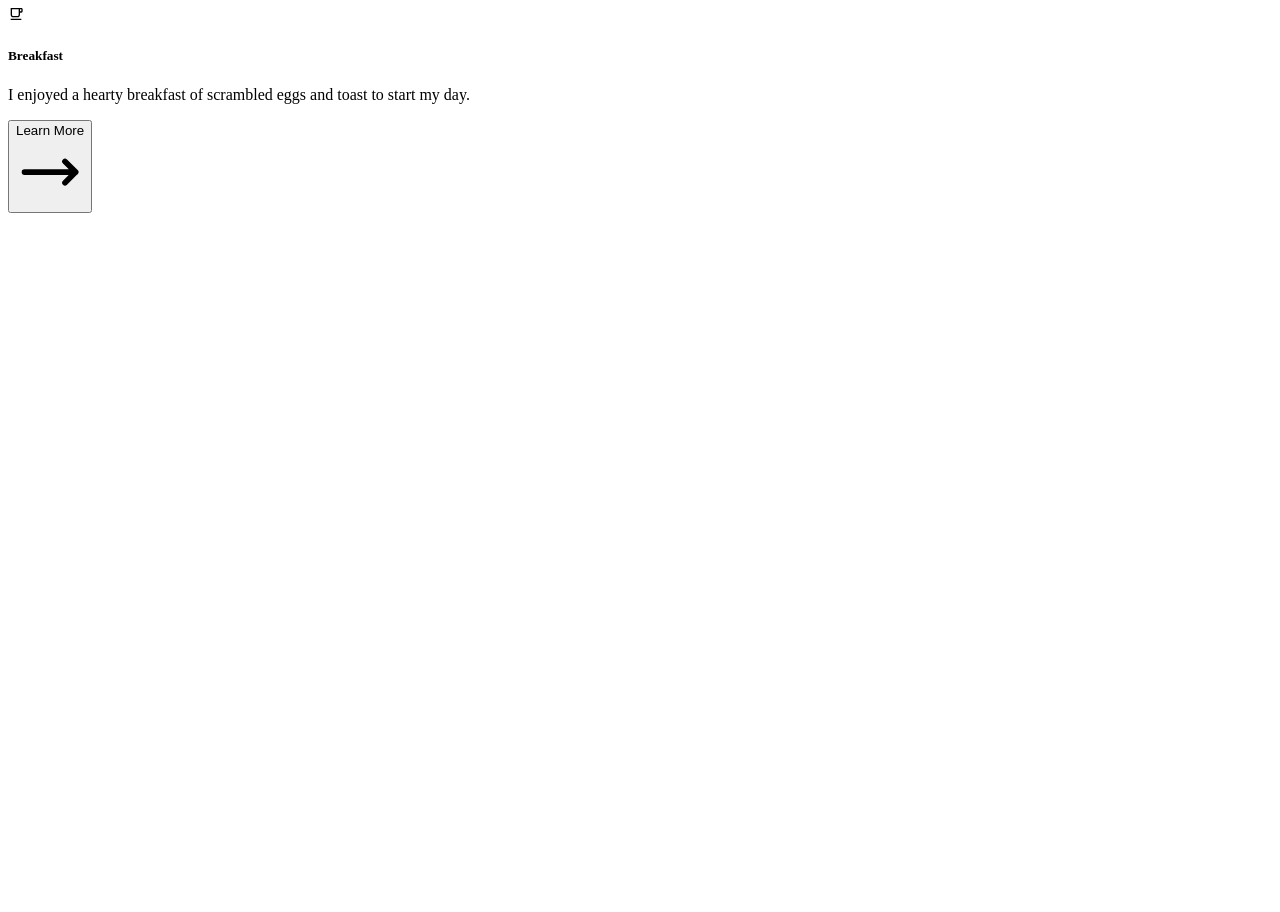
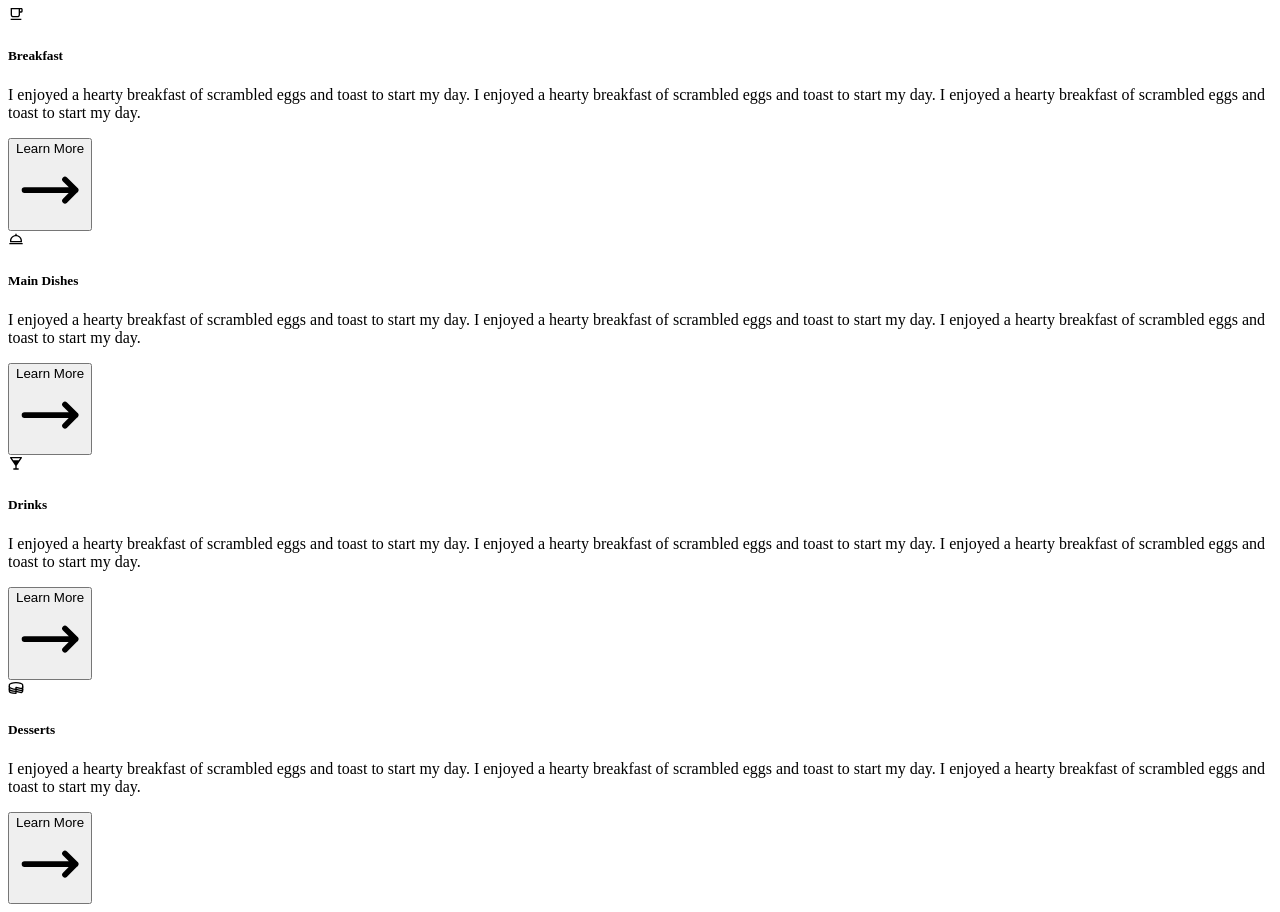
Before and after one commit to mfelfelani72/restaurant, a React (Create React App) app in the folder frontend/: page / in a window 1280 px wide. Shown: the part 3180-4092 px from the top of the page. Before the commit the page ends 3401 px from the top, so only its background shows below. Built offline with nearby package versions, Linux system fonts and the light colour scheme.

Commit message:
card-landing

```diff
--- a/frontend/src/components/theme/default/CardLandingPage.jsx
+++ b/frontend/src/components/theme/default/CardLandingPage.jsx
@@ -1,6 +1,9 @@
 import React from 'react'
 
 import { MdOutlineFreeBreakfast } from "react-icons/md";
+import { BiDish } from "react-icons/bi";
+import { BiSolidDrink } from "react-icons/bi";
+import { TbBrandCakephp } from "react-icons/tb";
 
 import {
     Card,
@@ -19,21 +22,19 @@ function CardLandingPage() {
                     <Typography
                         variant="h3"
                         color="black"
-                        className="text-center m-10 text-3xl md:text-4xl lg:text-5xl"
+                        className="text-center m-10 mt-12 text-3xl md:text-4xl lg:text-5xl"
                     >
                         Browse Our Menu
                     </Typography>
                 </div>
 
-                <div className='flex px-[4rem] py-[2rem] pt-[1rem]'>
+                <div className='flex flex-wrap justify-center px-[4rem] py-[2rem] pt-[0.1rem]'>
 
-                    <Card className="m-2 w-[18rem] h-[25rem]">
+                    <Card className="sm:basis-1 m-4  h-full">
                         <CardBody>
-                            <div className='mx-[6rem]'>
+                            <div className='mx-[8rem]'>
                                 <MdOutlineFreeBreakfast className=' text-5xl bg-[#f1f1f1] rounded-lg' />
                             </div>
-
-
 
                             <div className='mt-7 text-center'>
                                 <Typography variant="h5" color="blue-gray" className="mb-2">
@@ -45,10 +46,157 @@ function CardLandingPage() {
                                     I enjoyed a hearty breakfast of
                                     scrambled  eggs and toast
                                     to start my day.
+                                    I enjoyed a hearty breakfast of
+                                    scrambled  eggs and toast
+                                    to start my day.
+                                    I enjoyed a hearty breakfast of
+                                    scrambled  eggs and toast
+                                    to start my day.
                                 </Typography>
                             </div>
                         </CardBody>
-                        <CardFooter className="pt-20 ">
+                        <CardFooter className="">
+                            <a href="#" className="inline-block ">
+                                <Button size="sm" variant="text" className="flex items-center gap-2 bottom-0 text-[#ae353f]">
+                                    Learn More
+                                    <svg
+                                        xmlns="http://www.w3.org/2000/svg"
+                                        fill="none"
+                                        viewBox="0 0 24 24"
+                                        strokeWidth={2}
+                                        stroke="currentColor"
+                                        className="h-4 w-4 "
+                                    >
+                                        <path
+                                            strokeLinecap="round"
+                                            strokeLinejoin="round"
+                                            d="M17.25 8.25L21 12m0 0l-3.75 3.75M21 12H3"
+                                        />
+                                    </svg>
+                                </Button>
+                            </a>
+                        </CardFooter>
+                    </Card>
+                    <Card className="sm:basis-1 m-4  h-full">
+                        <CardBody>
+                            <div className='mx-[8rem]'>
+                                <BiDish className=' text-5xl bg-[#f1f1f1] rounded-lg' />
+                            </div>
+
+                            <div className='mt-7 text-center'>
+                                <Typography variant="h5" color="blue-gray" className="mb-2">
+                                Main Dishes
+                                </Typography>
+                            </div>
+                            <div className='mt-5 text-center'>
+                                <Typography>
+                                    I enjoyed a hearty breakfast of
+                                    scrambled  eggs and toast
+                                    to start my day.
+                                    I enjoyed a hearty breakfast of
+                                    scrambled  eggs and toast
+                                    to start my day.
+                                    I enjoyed a hearty breakfast of
+                                    scrambled  eggs and toast
+                                    to start my day.
+                                </Typography>
+                            </div>
+                        </CardBody>
+                        <CardFooter className="">
+                            <a href="#" className="inline-block ">
+                                <Button size="sm" variant="text" className="flex items-center gap-2 bottom-0 text-[#ae353f]">
+                                    Learn More
+                                    <svg
+                                        xmlns="http://www.w3.org/2000/svg"
+                                        fill="none"
+                                        viewBox="0 0 24 24"
+                                        strokeWidth={2}
+                                        stroke="currentColor"
+                                        className="h-4 w-4 "
+                                    >
+                                        <path
+                                            strokeLinecap="round"
+                                            strokeLinejoin="round"
+                                            d="M17.25 8.25L21 12m0 0l-3.75 3.75M21 12H3"
+                                        />
+                                    </svg>
+                                </Button>
+                            </a>
+                        </CardFooter>
+                    </Card>
+                    <Card className="sm:basis-1 m-4  h-full">
+                        <CardBody>
+                            <div className='mx-[8rem]'>
+                                <BiSolidDrink className=' text-5xl bg-[#f1f1f1] rounded-lg' />
+                            </div>
+
+                            <div className='mt-7 text-center'>
+                                <Typography variant="h5" color="blue-gray" className="mb-2">
+                                    Drinks
+                                </Typography>
+                            </div>
+                            <div className='mt-5 text-center'>
+                                <Typography>
+                                    I enjoyed a hearty breakfast of
+                                    scrambled  eggs and toast
+                                    to start my day.
+                                    I enjoyed a hearty breakfast of
+                                    scrambled  eggs and toast
+                                    to start my day.
+                                    I enjoyed a hearty breakfast of
+                                    scrambled  eggs and toast
+                                    to start my day.
+                                </Typography>
+                            </div>
+                        </CardBody>
+                        <CardFooter className="">
+                            <a href="#" className="inline-block ">
+                                <Button size="sm" variant="text" className="flex items-center gap-2 bottom-0 text-[#ae353f]">
+                                    Learn More
+                                    <svg
+                                        xmlns="http://www.w3.org/2000/svg"
+                                        fill="none"
+                                        viewBox="0 0 24 24"
+                                        strokeWidth={2}
+                                        stroke="currentColor"
+                                        className="h-4 w-4 "
+                                    >
+                                        <path
+                                            strokeLinecap="round"
+                                            strokeLinejoin="round"
+                                            d="M17.25 8.25L21 12m0 0l-3.75 3.75M21 12H3"
+                                        />
+                                    </svg>
+                                </Button>
+                            </a>
+                        </CardFooter>
+                    </Card>
+                    <Card className="sm:basis-1 m-4  h-full">
+                        <CardBody>
+                            <div className='mx-[8rem]'>
+                                <TbBrandCakephp className=' text-5xl bg-[#f1f1f1] rounded-lg' />
+                            </div>
+
+                            <div className='mt-7 text-center'>
+                                <Typography variant="h5" color="blue-gray" className="mb-2">
+                                    Desserts
+                                </Typography>
+                            </div>
+                            <div className='mt-5 text-center'>
+                                <Typography>
+                                    I enjoyed a hearty breakfast of
+                                    scrambled  eggs and toast
+                                    to start my day.
+                                    I enjoyed a hearty breakfast of
+                                    scrambled  eggs and toast
+                                    to start my day.
+                                    I enjoyed a hearty breakfast of
+                                    scrambled  eggs and toast
+                                    to start my day.
+                                </Typography>
+                            </div>
+                        </CardBody>
+                        <CardFooter className="">
                             <a href="#" className="inline-block ">
                                 <Button size="sm" variant="text" className="flex items-center gap-2 bottom-0 text-[#ae353f]">
                                     Learn More
@@ -71,6 +219,9 @@ function CardLandingPage() {
                         </CardFooter>
                     </Card>
 
+
+
+
                 </div>
             </div >
 
```
